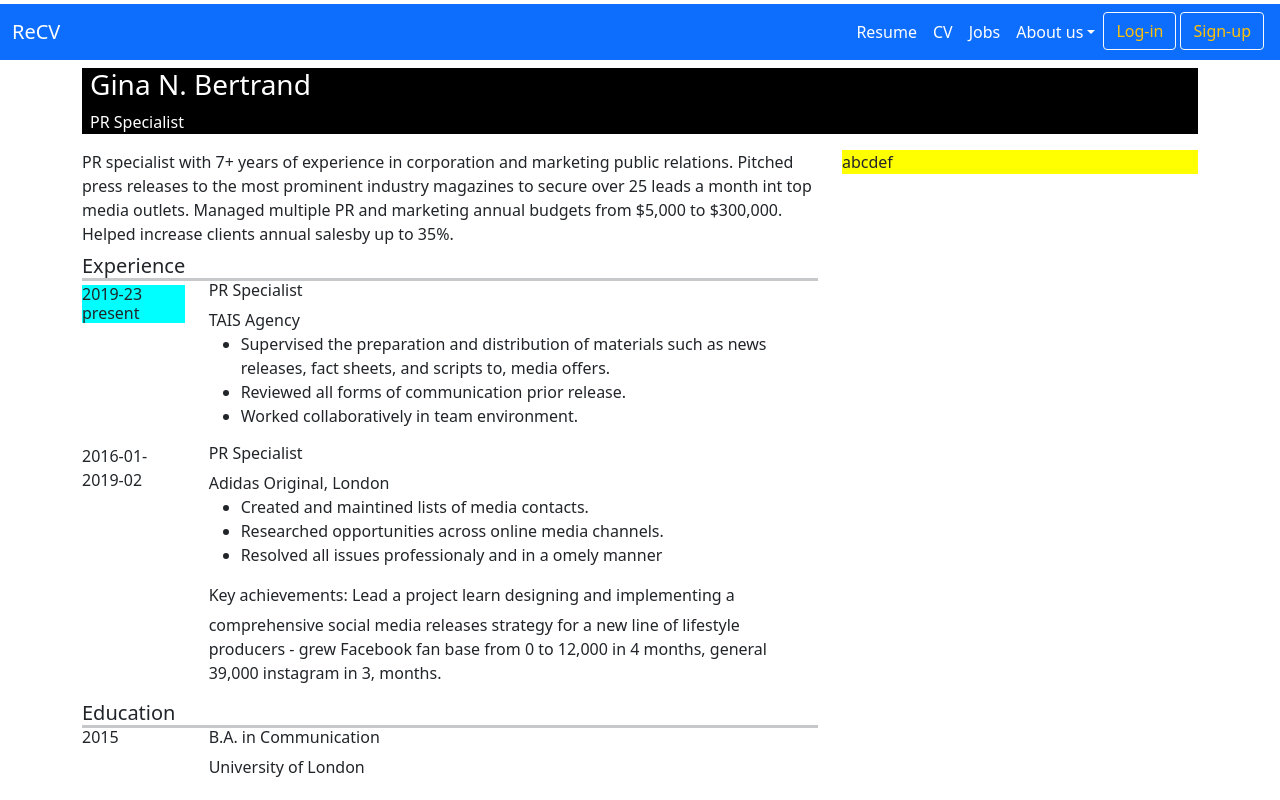
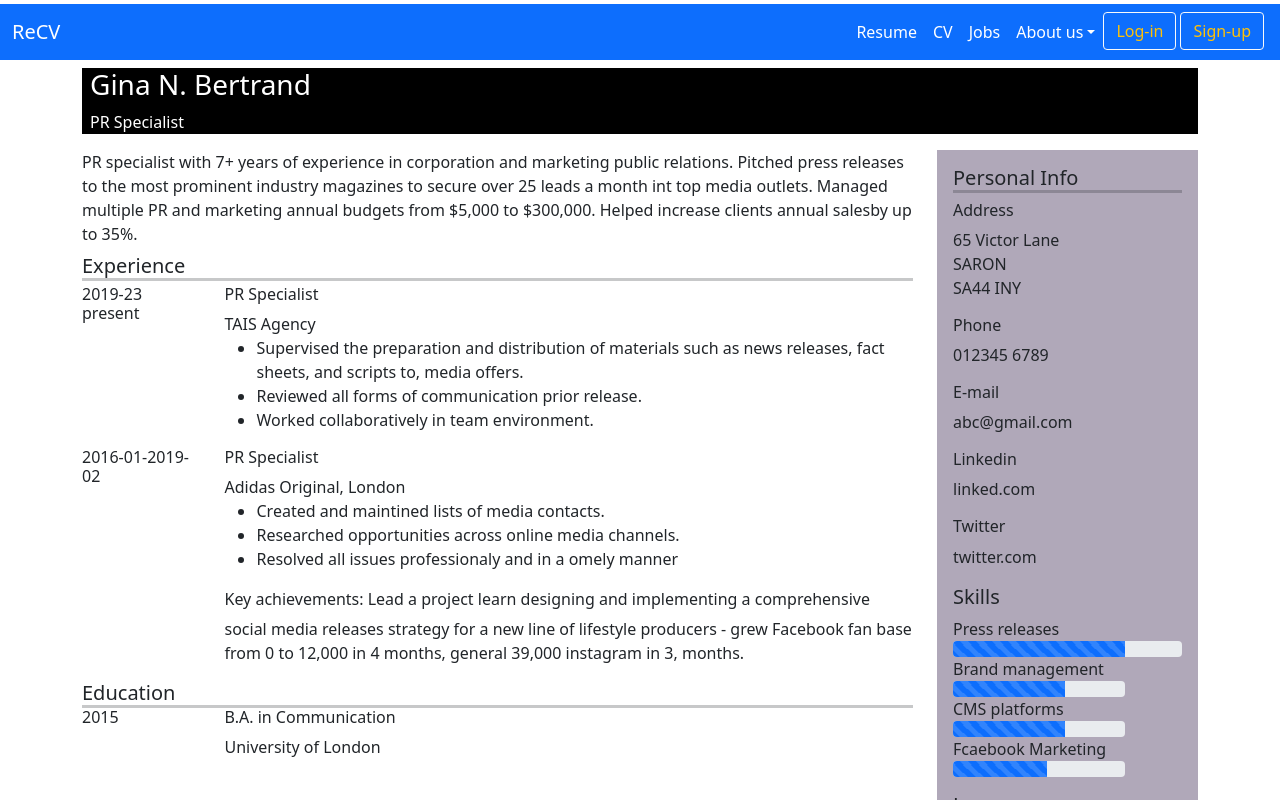
Before and after one commit to HarshitRaghav55/ReCV, a React (Create React App) app in the folder application/: page /Cv1_template in a window 1280 px wide. Shown: the top 800 px of the page. Built offline with nearby package versions, Linux system fonts and the light colour scheme.

Commit message:
adding_card_template

```diff
--- a/application/src/CV1/Cv1_template.tsx
+++ b/application/src/CV1/Cv1_template.tsx
@@ -3,6 +3,7 @@ import 'bootstrap/dist/css/bootstrap.min.css';
 import { Table, Row, Col } from 'react-bootstrap';
 import { Link } from 'react-router-dom';
 import { Container } from 'react-bootstrap';
+import { ProgressBar } from "react-bootstrap";
 
 const Cv1_template = () => {
     return (
@@ -34,12 +35,12 @@ const Cv1_template = () => {
                                     }} />
                                     <Row>
                                         <Col xs lg="2">
-                                            <div className="date1 mt-1" style={{ backgroundColor: 'aqua' }}>
+                                            <div className="date1 mt-1">
                                                 <h6>2019-23 present</h6>
                                             </div>
                                         </Col>
                                         <Col>
-                                            <h6>PR Specialist</h6>
+                                            <h6 className="mt-1">PR Specialist</h6>
                                             TAIS Agency
                                             <ul>
                                                 <li>
@@ -57,7 +58,7 @@ const Cv1_template = () => {
                                     </Row>
                                     <Row>
                                         <Col xs lg="2">
-                                            2016-01-2019-02
+                                            <h6>2016-01-2019-02</h6>
                                         </Col>
                                         <Col>
                                             <h6>PR Specialist</h6>
@@ -102,9 +103,45 @@ const Cv1_template = () => {
                                 </div>
                             </div>
                         </Col>
-                        <Col xs lg="4">
-                            <div className="details" style={{ backgroundColor: "yellow" }}>
-                                abcdef
+                        <Col xs lg="3">
+                            <div className="details p-3" style={{ backgroundColor: "#B0A8B9" }}>
+                                <div className="Personal_Info">
+                                    <h5 style={{margin:'0'}}>Personal Info</h5>
+                                    <hr style={{
+                                        color: 'dark',
+                                        //backgroundColor: 'black',
+                                        height: 3,
+                                        fontWeight: 'bold',
+                                        margin: '0'
+                                        //borderColor: 'yellow'
+                                    }} />
+                                    <h6 className="mt-2">Address</h6>
+                                    <p style={{margin:'0'}}>65 Victor Lane</p>
+                                    <p style={{margin:'0'}}>SARON</p>
+                                    <p style={{margin:'0'}}>SA44 INY</p>
+                                    <h6 className="mt-3">Phone</h6>
+                                    <p>012345 6789</p>
+                                    <h6>E-mail</h6>
+                                    <p>abc@gmail.com</p>
+                                    <h6>Linkedin</h6>
+                                    <p>linked.com</p>
+                                    <h6>Twitter</h6>
+                                    <p>twitter.com</p>
+                                    <h5>Skills</h5>
+                                    <p style={{margin:'0'}}>Press releases</p>
+                                    <ProgressBar style={{width:'75'}} animated now={75} />
+                                    <p style={{margin:'0'}}>Brand management</p>
+                                    <ProgressBar style={{width:'75%'}} animated now={65} />
+                                    <p style={{margin:'0'}}>CMS platforms</p>
+                                    <ProgressBar style={{width:'75%'}} animated now={65} />
+                                    <p style={{margin:'0'}}>Fcaebook Marketing</p>
+                                    <ProgressBar style={{width:'75%'}} animated now={55} />
+                                    <h5 className="Languages mt-3">Languages</h5>
+                                    <p>Italian</p>
+                                    <p>Japenese</p>
+                                    <p>English</p>
+                                </div>
+
                             </div>
                         </Col>
                     </Row>
--- a/application/src/Resume_Templates/InternashalaResume/Information.tsx
+++ b/application/src/Resume_Templates/InternashalaResume/Information.tsx
@@ -62,8 +62,10 @@ const Information = () => {
                                 <Container style={{ padding: "0.5%" }}>
                                     <Row>
                                         <Col lg >
-                                            <Form.Label style={{ color: 'darkblue' }}>Enter your email</Form.Label>
-                                            <Form.Control className="mb-2" type="email" value={email} onChange={event => setEmail(event.target.value)} placeholder="Enter your e-mail address" />
+                                            <Form.Group controlId="formBasicEmail">
+                                                <Form.Label style={{ color: 'darkblue' }}>Enter your email</Form.Label>
+                                                <Form.Control className="mb-2" type="email" value={email} onChange={event => setEmail(event.target.value)} placeholder="Enter your e-mail address" />
+                                            </Form.Group>
                                         </Col>
                                         <Col lg>
                                             <Form.Label style={{ color: 'darkblue' }}>Enter your Phone Number</Form.Label>
```
